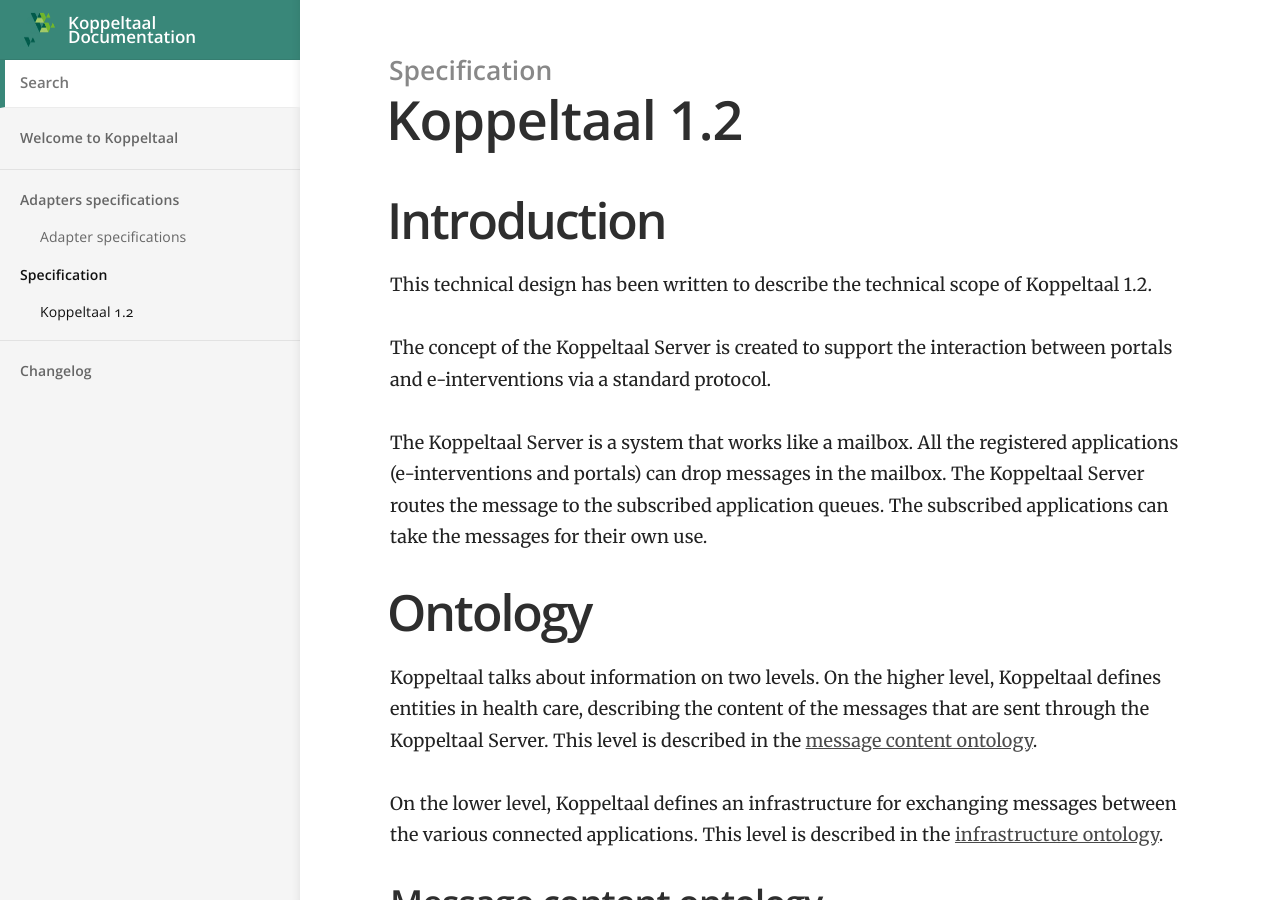
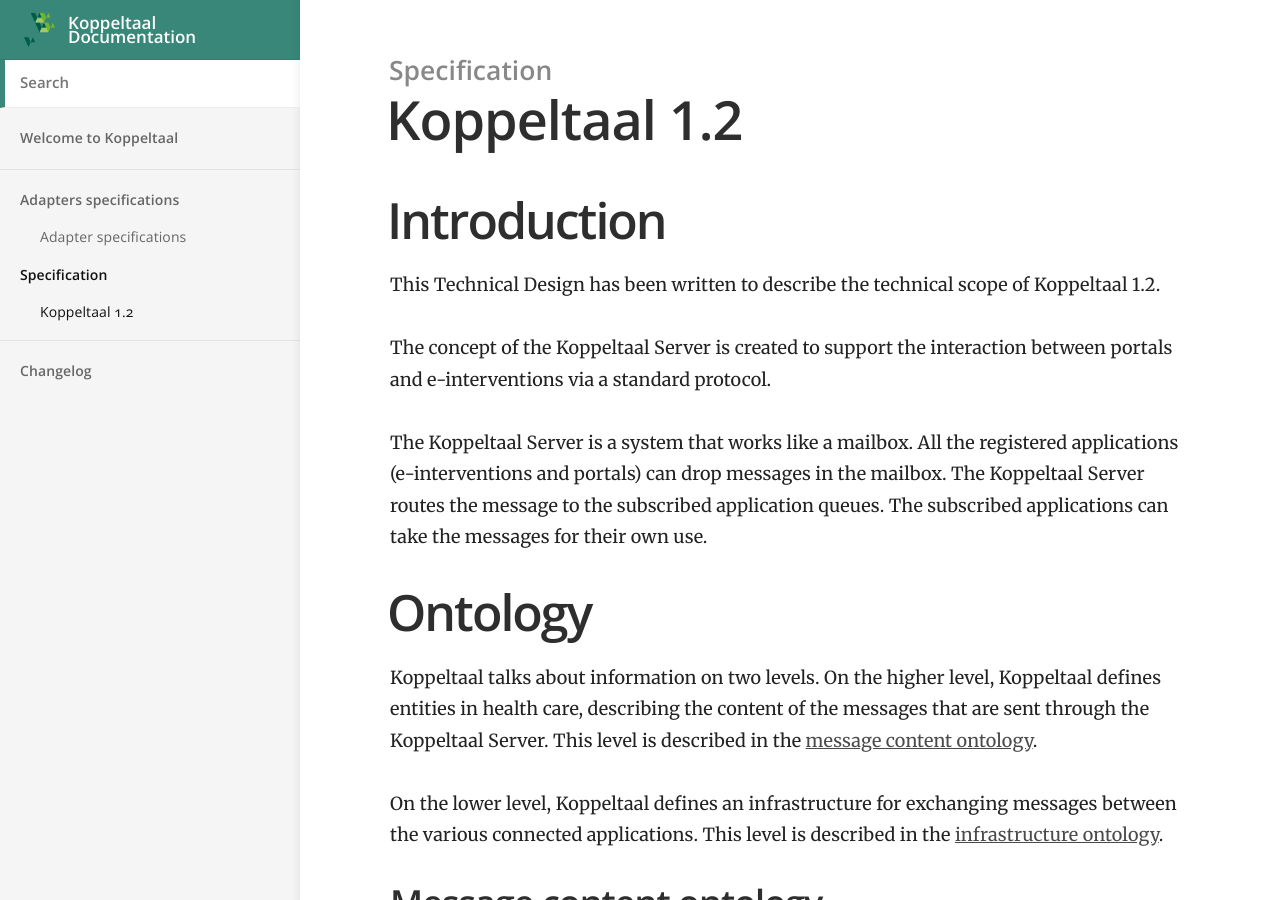
Before and after one commit to Koppeltaal/Koppeltaal-Documentation, a Jekyll site: the page built from _docs/koppelaal-1.2/specification.md, in a window 1280 px wide and 900 px high. Built offline with Jekyll 4.4.1, drawn with Linux system fonts in a browser that asks for light colours.

Commit message:
updated text
Small changes

```diff
--- a/_docs/koppelaal-1.2/specification.md
+++ b/_docs/koppelaal-1.2/specification.md
@@ -6,7 +6,7 @@ order: 1
 
 # Introduction
 
-This technical design has been written to describe the technical scope of Koppeltaal 1.2.
+This Technical Design has been written to describe the technical scope of Koppeltaal 1.2.
 
 The concept of the Koppeltaal Server is created to support the interaction between portals and e-interventions via a standard protocol.
 
```
